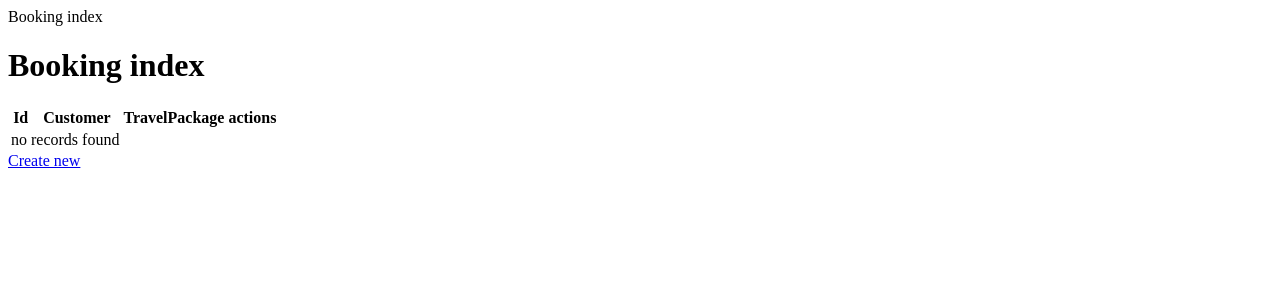
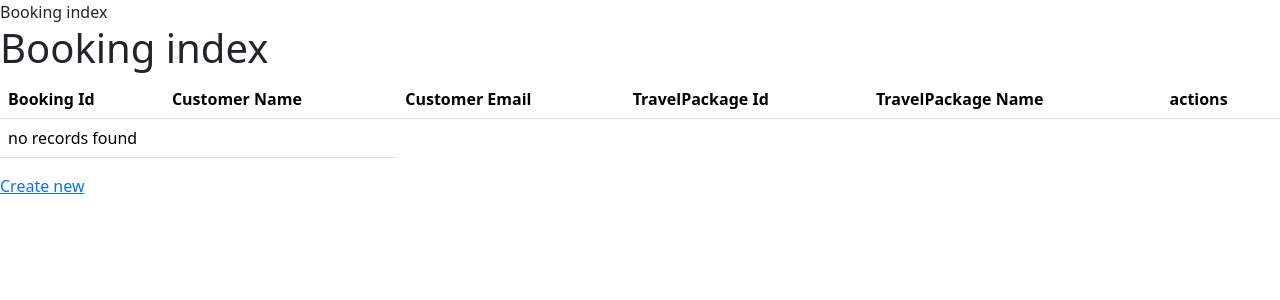
Before and after one commit to kratos57/projet_symfony, a Symfony app: template templates/booking/index.html.twig in a window 1280 px wide. Shown: the top 300 px of the page. Run offline with Twig, Linux system fonts and the light colour scheme; the template is opened without the code that fills it, so the values that code supplies are empty; some libraries are stand-ins or nearby versions.

Commit message:
added name email for customer and travel package also added bootstrap

```diff
--- a/src/Entity/Customer.php
+++ b/src/Entity/Customer.php
@@ -139,6 +139,6 @@ class Customer
 
     public function __toString(): string
     {
-        return $this->nom . ' ' . $this->prenom;
+        return $this->nom . ' ' . $this->email;
     }
 }
--- a/src/Entity/TravelPackage.php
+++ b/src/Entity/TravelPackage.php
@@ -58,7 +58,7 @@ class TravelPackage
 
     public function __toString(): string
     {
-        return $this->destination;
+        return $this->id . ' ' . $this->destination ;
     }
 
     public function getId(): ?int
--- a/templates/booking/index.html.twig
+++ b/templates/booking/index.html.twig
@@ -1,15 +1,23 @@
 
 {% block title %}Booking index{% endblock %}
+<link href="https://cdn.jsdelivr.net/npm/bootstrap@5.3.0-alpha3/dist/css/bootstrap.min.css" rel="stylesheet" integrity="sha384-KK94CHFLLe+nY2dmCWGMq91rCGa5gtU4mk92HdvYe+M/SXH301p5ILy+dN9+nJOZ" crossorigin="anonymous">
+<script src="https://cdn.jsdelivr.net/npm/bootstrap@5.3.0-alpha3/dist/js/bootstrap.bundle.min.js" integrity="sha384-ENjdO4Dr2bkBIFxQpeoTz1HIcje39Wm4jDKdf19U8gI4ddQ3GYNS7NTKfAdVQSZe" crossorigin="anonymous"></script>
 
 {% block body %}
     <h1>Booking index</h1>
 
-    <table class="table">
+    <table class="table table-strpied">
         <thead>
             <tr>
-                <th>Id</th>
-                <th>Customer</th>
-                <th>TravelPackage</th>
+                <th>Booking Id</th>
+                <th>Customer Name</th>
+                <th>Customer Email</th>
+
+                <th>TravelPackage Id</th>
+                <th>TravelPackage Name</th>
+
+                <!-- <th>TravelPackage Date</th> -->
+
                 <th>actions</th>
 
             </tr>
@@ -18,8 +26,10 @@
         {% for booking in bookings %}
             <tr>
                 <td>{{ booking.id }}</td>
-                <td>{{ booking.customer }}</td>
-                <td>{{ booking.TravelPackage }}</td>
+                <td>{{ booking.customer.nom }}</td>
+                <td>{{ booking.customer.email }}</td>
+                <td>{{ booking.TravelPackage.id }}</td>
+                <td>{{ booking.TravelPackage.destination }}</td>
 
                 <td>
                     <a href="{{ path('app_booking_show', {'id': booking.id}) }}">show</a>
```
